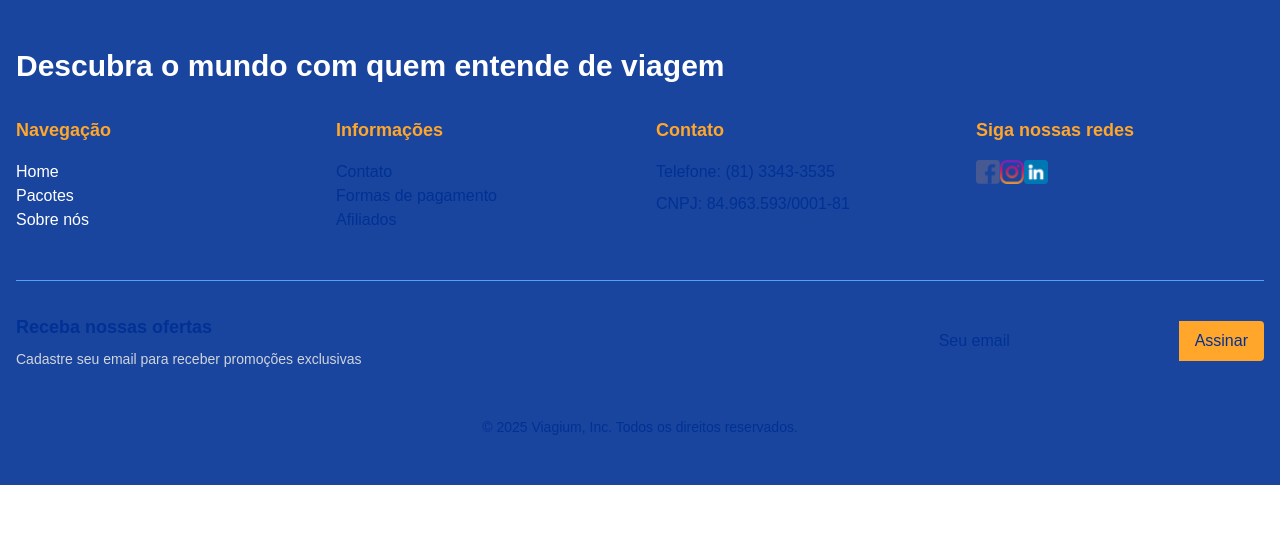
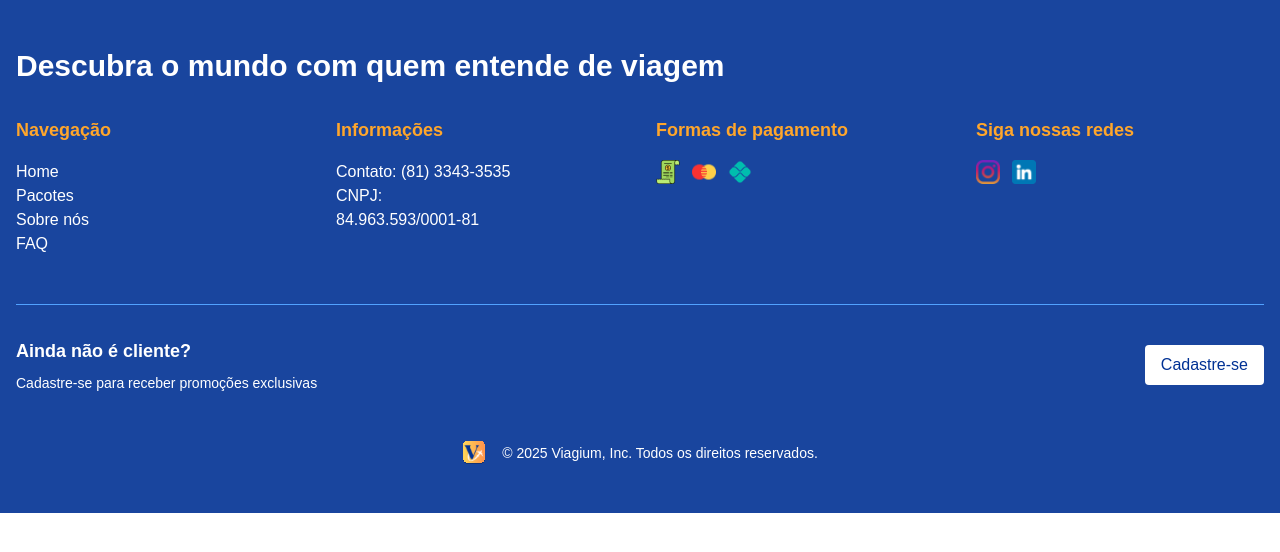
Before and after one commit to pnascimentodev/ViagiumFront, a React (Vite) app: page /footer in a window 1280 px wide. Shown: the top 552 px of the page. Built offline with nearby package versions, Linux system fonts and the light colour scheme.

Commit message:
finalização do footer

```diff
--- a/src/components/Footer.tsx
+++ b/src/components/Footer.tsx
@@ -1,7 +1,6 @@
 import linkedin from "../assets/img/linkedin.svg"
 import instagram from "../assets/img/instagram.svg"
 import logo from "../assets/img/logo.svg";
-import facebook from "../assets/img/facebook.svg"
 import boleto from "../assets/img/boleto.svg"
 import cartao from "../assets/img/cartao.svg"
 import pix from "../assets/img/pix.svg"
@@ -36,54 +35,48 @@ function Footer(){
                                     Sobre nós
                                 </a>
                             </li>
-                        </ul>
-                    </div>
-
-                    {/* Links Column 2 */}
-                    <div>
-                        <h3 className="text-lg font-semibold mb-4 text-[#FFA62B]">Informações</h3>
-                        <ul className="space-y-2">
                             <li>
-                                <a href="/contato" className="hover:text-[#FFA62B] transition-colors duration-200">
-                                    Contato
-                                </a>
-                            </li>
-                            <li>
-                                <a href="/pagamento" className="hover:text-[#FFA62B] transition-colors duration-200">
-                                    Formas de pagamento
-                                </a>
-                            </li>
-                            <li>
-                                <a href="/afiliados" className="hover:text-[#FFA62B] transition-colors duration-200">
-                                    Afiliados
+                                <a href="/faq" className="text-[#FFFFFF] hover:text-[#FFA62B] transition-colors duration-200">
+                                    FAQ
                                 </a>
                             </li>
                         </ul>
                     </div>
 
-                    {/* Contact Info */}
+                    {/* Informações*/}
                     <div>
-                        <h3 className="text-lg font-semibold mb-4 text-[#FFA62B]">Contato</h3>
-                        <p className="mb-2">Telefone: (81) 3343-3535</p>
-                        <p>CNPJ: 84.963.593/0001-81</p>
+                        <h3 className="text-lg font-semibold mb-4 text-[#FFA62B]">Informações</h3>
+                        <div className="mb-2 !text-[#FFFFFF]">
+                            <ul className="space-y-2">
+                                <li className="!text-white">
+                                    Contato: (81) 3343-3535
+                                </li>
+                                <li className="!text-white">
+                                    CNPJ:
+                                </li>
+                                <li className="!text-white">
+                                    84.963.593/0001-81
+                                </li>
+                            </ul>
+                        </div>
+                    </div>
+
+                    {/* Formas de pagamento*/}
+                    <div>
+                        <h3 className="text-lg font-semibold mb-4 text-[#FFA62B]">Formas de pagamento</h3>
+                        <div className="flex space-x-2 gap-3">
+                                <img src={boleto} alt="Boleto" className="w-6 h-6" />
+                                <img src={cartao} alt="Cartão" className="w-6 h-6" />
+                                <img src={pix} alt="Pix" className="w-6 h-6" />
+                        </div>
                     </div>
 
                     {/* Social Media */}
                     <div>
                         <h3 className="text-lg font-semibold mb-4 text-[#FFA62B]">Siga nossas redes</h3>
-                        <div className="flex space-x-4">
-                            <a href="#" className="hover:text-[#FFA62B] transition-colors duration-200">
-                                <img src={facebook} alt="Facebook" className="w-6 h-6" />
-                                <span className="sr-only">Facebook</span>
-                            </a>
-                            <a href="#" className="hover:text-[#FFA62B] transition-colors duration-200">
+                        <div className="flex space-x-4 gap-3">
                                 <img src={instagram} alt="Instagram" className="w-6 h-6" />
-                                <span className="sr-only">Instagram</span>
-                            </a>
-                            <a href="#" className="hover:text-[#FFA62B] transition-colors duration-200">
                                 <img src={linkedin} alt="Linkedin" className="w-6 h-6" />
-                                <span className="sr-only">Linkedin</span>
-                            </a>
                         </div>
                     </div>
                 </div>
@@ -92,25 +85,21 @@ function Footer(){
                 <div className="mt-12 border-t border-blue-400 pt-8">
                     <div className="flex flex-col md:flex-row justify-between items-start md:items-center">
                         <div className="mb-4 md:mb-0">
-                            <h3 className="text-lg font-semibold mb-2">Receba nossas ofertas</h3>
-                            <p className="text-sm text-gray-300">Cadastre seu email para receber promoções exclusivas</p>
+                            <h3 className="text-lg font-semibold mb-2 text-[#FFFFFF]">Ainda não é cliente?</h3>
+                            <p className="text-sm text-[#FFFFFF]">Cadastre-se para receber promoções exclusivas</p>
                         </div>
                         <div className="flex w-full md:w-auto">
-                            <input
-                                type="email"
-                                placeholder="Seu email"
-                                className="px-4 py-2 w-full md:w-64 text-gray-900 rounded-l focus:outline-none"
-                            />
-                            <button className="bg-[#FFA62B] hover:bg-[#e89826] px-4 py-2 rounded-r font-medium transition-colors duration-200">
-                                Assinar
+                            <button className="bg-[#FFFFFF] hover:scale-105 hover:text-[#FFA62B] px-4 py-2 rounded font-medium transition-colors duration-200">
+                                Cadastre-se
                             </button>
                         </div>
                     </div>
                 </div>
 
                 {/* Copyright */}
-                <div className="mt-12 text-center text-sm text-gray-300">
-                    <p>© 2025 Viagium, Inc. Todos os direitos reservados.</p>
+                <div className="flex justify-center gap-4 items-center mt-12 text-center text-sm ">
+                     <img src={logo} alt="Logo Viagium" className="w-6 h-6" />
+                    <p className="text-white">© 2025 Viagium, Inc. Todos os direitos reservados.</p>
                 </div>
             </div>
         </footer>
```
Also changed, not shown: src/assets/img/facebook.svg (deleted).
